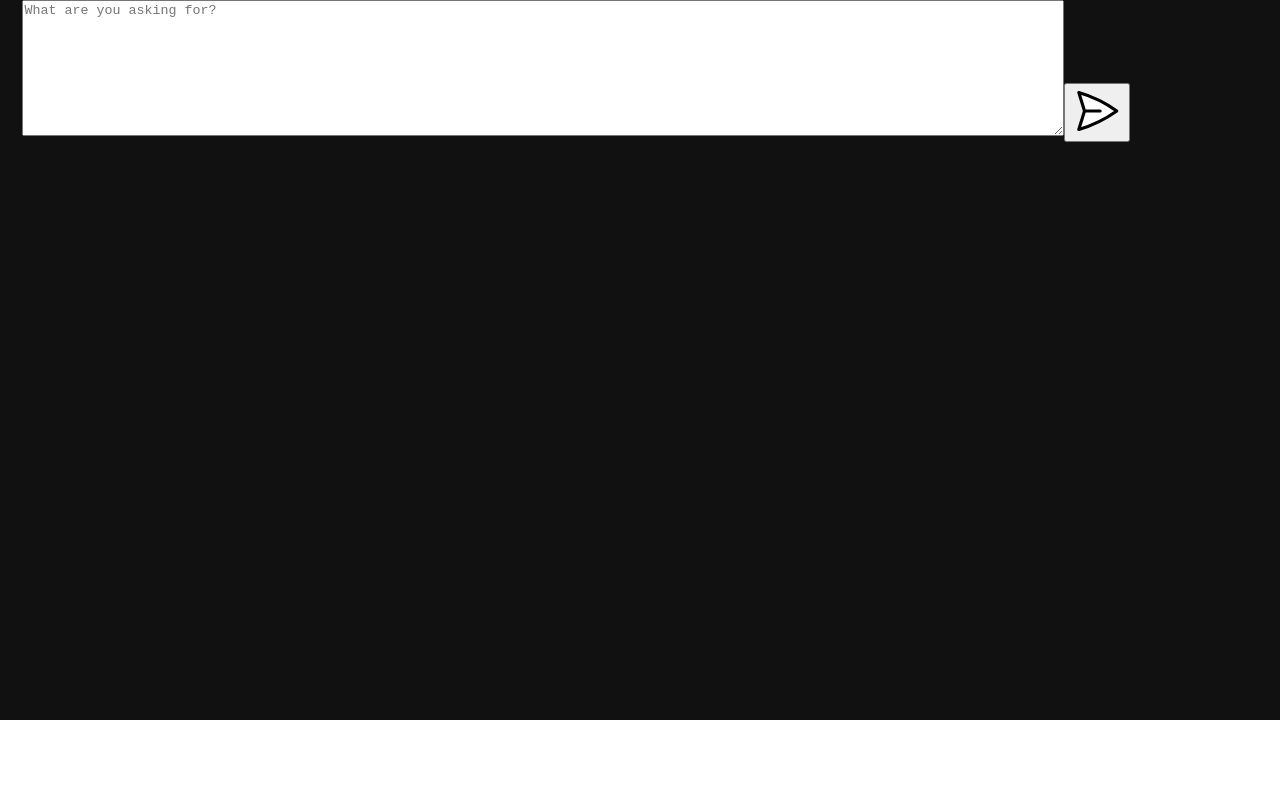
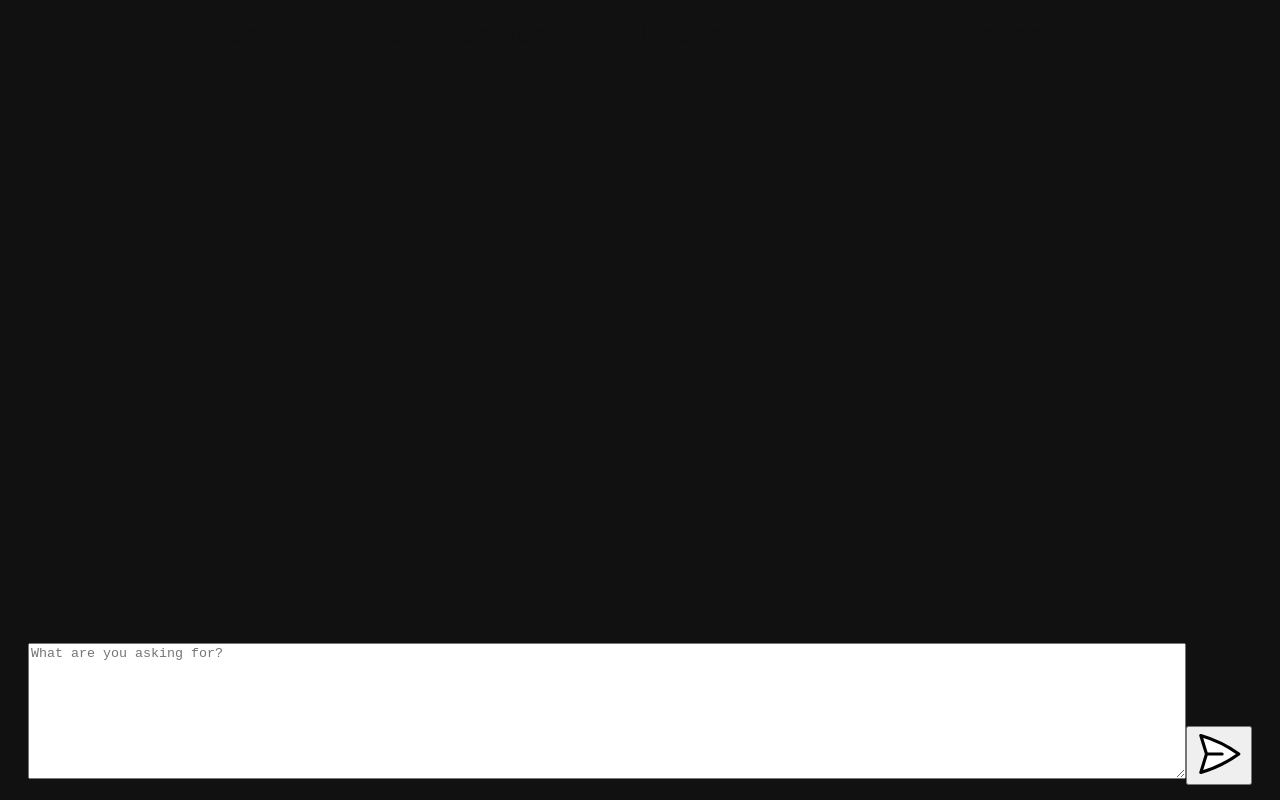
Before and after one commit to NathanHolt/ai-app, a React (Create React App) app in the folder client/: page /text in a window 1280 px wide. Built offline with nearby package versions, Linux system fonts and the light colour scheme.

Commit message:
added navbar and added style to textpage

```diff
--- a/client/src/App.css
+++ b/client/src/App.css
@@ -1,13 +1,21 @@
 .App {
   text-align: center;
   background-color: rgb(18, 17, 17);
+  height: 100vh;
+  width: 100vw;
+  overflow-x: hidden;
+}
+
+.nav {
+  padding: 1.2em;
 }
 
 .chat {
-  width: 90vw;
-  height: 90vh;
+  width: 100%;
+  height: 90%;
   display: flex;
   flex-direction: column;
+  justify-content: flex-end;
 }
 
 form {
@@ -22,6 +30,14 @@ textarea {
 img {
   width: 50px;
   height: 50px;
+}
+
+
+.link {
+  text-decoration: none;
+  color:rgb(18, 17, 17);
+  margin: 2em;
+  font-size: 1.5em;
 }
 
 .chatStripe {
--- a/client/src/App.js
+++ b/client/src/App.js
@@ -1,5 +1,6 @@
 import { Routes, Route } from 'react-router-dom'
 import { HomePage, TextPage, SearchPage, CreatePage } from './pages';
+import { NavBar } from './components';
 import './App.css';
 
 
@@ -7,6 +8,7 @@ function App() {
 
   return (
     <div className="App">
+      <NavBar />
       <Routes>
         <Route path="/" element={<HomePage />} />
         <Route path="/text" element={<TextPage />} />
--- /dev/null
+++ b/client/src/components/NavBar.jsx
@@ -0,0 +1,15 @@
+import { Link } from "react-router-dom"
+
+const NavBar = () => {
+
+    return (
+        <div className="nav">
+            <Link className="link" to="/">Home</Link>
+            <Link className="link" to="/text">Ask a Question</Link>
+            <Link className="link" to="/search">Find an Image</Link>
+            <Link className="link" to="/create">Create a Image</Link>
+        </div>
+    )
+}
+
+export default NavBar
--- a/client/src/components/index.js
+++ b/client/src/components/index.js
@@ -1,4 +1,5 @@
 import Loader from "./Loader";
 import ChatStripe from "./ChatStripe";
+import NavBar from "./NavBar";
 
-export { Loader, ChatStripe }
+export { Loader, ChatStripe, NavBar }
--- a/client/src/index.css
+++ b/client/src/index.css
@@ -5,6 +5,7 @@ body {
     sans-serif;
   -webkit-font-smoothing: antialiased;
   -moz-osx-font-smoothing: grayscale;
+  background-color: rgb(18, 17, 17);
 }
 
 code {
--- a/client/src/pages/TextPage.jsx
+++ b/client/src/pages/TextPage.jsx
@@ -24,7 +24,7 @@ const TextPage = () => {
 
   const displayAnswers = (e) => {
     e.preventDefault()
-    if (!text) return
+    if (!text || isLoading) return
 
     const idOne = generateUniqueID()
     const idTwo = generateUniqueID()
```
